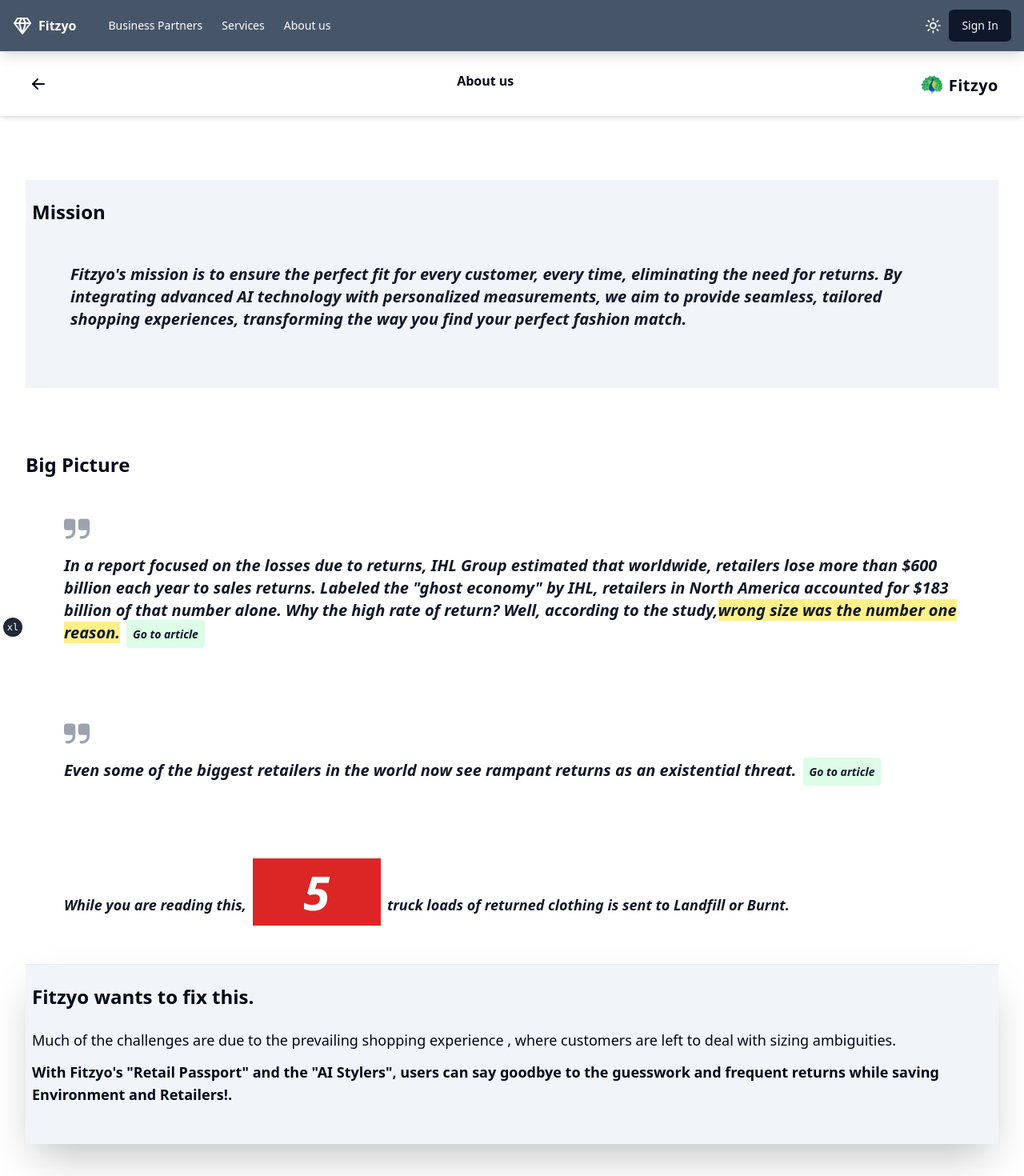
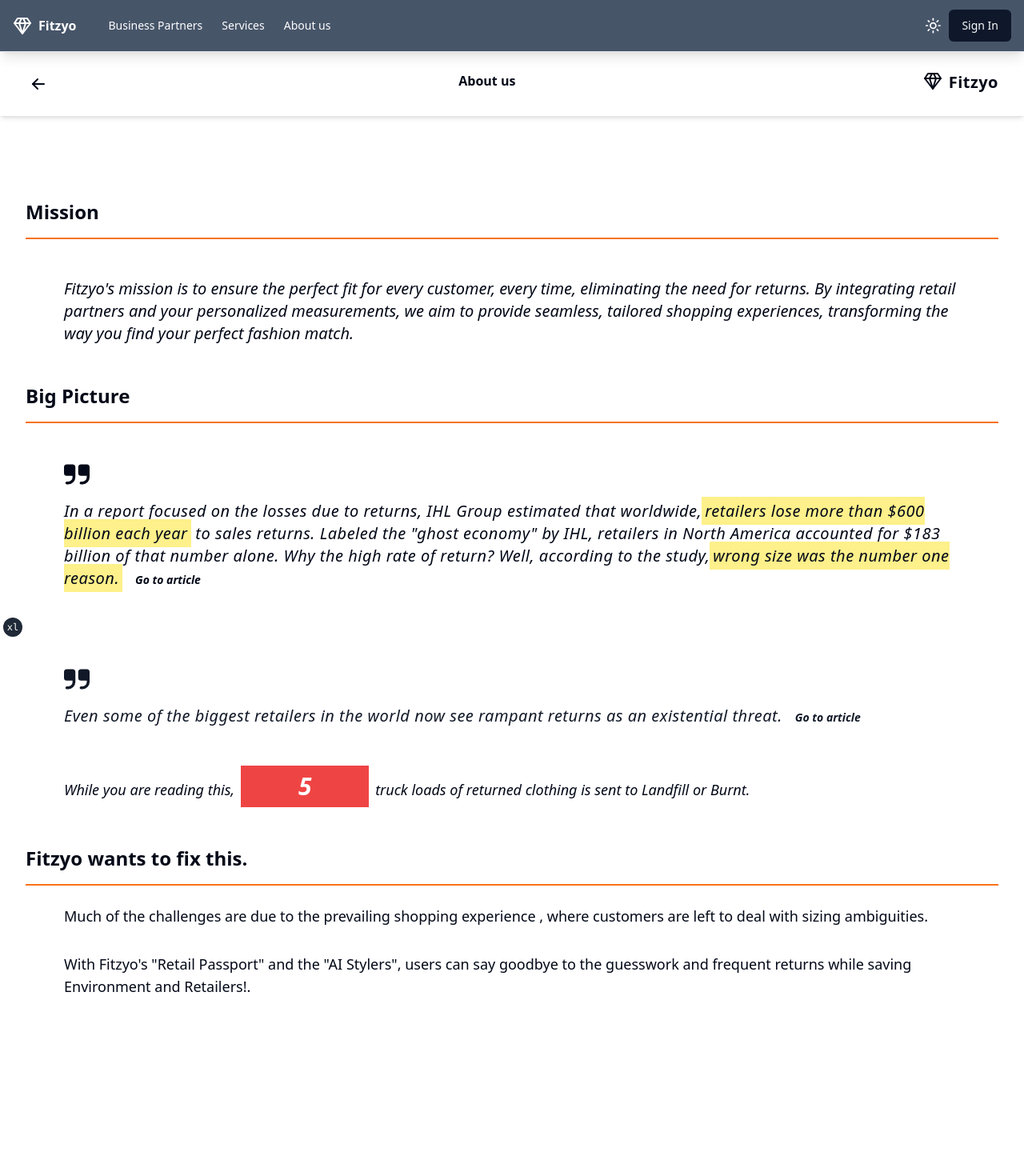
Before and after one commit to sunprema/fitzyo, a Next.js app: page /aboutUs in a window 1280 px wide. Shown: the top 1470 px of the page at 80% size. After the commit the page ends 1255 px from the top, so only its background shows below. Built offline with nearby package versions, Linux system fonts and the light colour scheme; what @supabase/auth-helpers-nextjs would draw is missing.

Commit message:
minor ui changes

```diff
--- a/src/app/(retailPassports)/showRetailPassports/retailPassport.tsx
+++ b/src/app/(retailPassports)/showRetailPassports/retailPassport.tsx
@@ -40,7 +40,7 @@
 
     return (
 
-    <Card className="w-[350px]">
+    <Card className="group w-[350px] shadow-2xl border-orange-500 dark:shadow-orange-400 dark:border-orange-500 hover:border-orange-500 hover:shadow-orange-400">
 
       <CardHeader>
         <Link href={`/useRetailPassport/${userRetailPassport.id}`}>
--- a/src/app/aboutUs/page.tsx
+++ b/src/app/aboutUs/page.tsx
@@ -3,6 +3,7 @@
 import { useEffect, useState } from 'react';
 import Link from 'next/link';
 import BackButton from '../../components/backButton';
+import { Gem } from 'lucide-react';
 
 const AboutUs = () => {
   const [seconds, setSeconds] = useState(0);
@@ -15,52 +16,49 @@
 
   return (
     <>
-      <div className={'w-full'}>
+      <div className={"w-full"}>
         {/*Header */}
-        <nav className={'items-center  py-6 shadow-md'}>
-          <div className={'container mx-auto flex justify-between gap-3'}>
+        <nav className="items-center  py-6 shadow-md">
+          <div className="container mx-auto flex justify-between gap-3">
             <BackButton />
-
-            <h4 className={'font-semibold'}> About us</h4>
-            <Link
-              href="/"
-              className="font-sans text-xl font-bold tracking-wide subpixel-antialiased hover:font-extrabold"
-            >
-              {' '}
-              <span className={'text-2xl'}>&#129434;</span> Fitzyo
-            </Link>
+            <h4 className="font-semibold"> About us</h4>
+          <Link href="/">
+          <div className="flex gap-2"><Gem className="h-6 w-6" />
+            <h4 className="font-sans text-xl font-bold tracking-wide subpixel-antialiased hover:font-extrabold">Fitzyo</h4>
+          </div>
+          </Link>
           </div>
         </nav>
       </div>
 
-      <div className={'container mx-auto'}>
-        <div className="mt-20 bg-slate-100 px-2 py-6 text-2xl font-bold">
-          <h1>Mission</h1>
+      <div className={"container mx-auto"}>
+        <div className="mt-20 py-6">
+          <h1 className="border-b-2 border-orange-500 pb-4 text-2xl font-bold">Mission</h1>
           <blockquote
             className={
-              'from-neutral-300 p-12 text-xl font-semibold italic text-gray-900 dark:text-white'
+              'pt-12 px-12 pb-6 text-xl font-light italic'
             }
           >
             Fitzyo&apos;s mission is to ensure the perfect fit for every customer, every time,
-            eliminating the need for returns. By integrating advanced AI technology with
+            eliminating the need for returns. By integrating retail partners and your
             personalized measurements, we aim to provide seamless, tailored shopping experiences,
             transforming the way you find your perfect fashion match.
           </blockquote>
         </div>
 
-        <div className="mt-20 text-2xl font-bold">
-          <h1>Big Picture</h1>
-        </div>
+        <div>
+        <h1 className="border-b-2 border-orange-500 pb-4 text-2xl font-semibold">Big Picture</h1>
+
 
         <div>
           <blockquote
             cite="https://www.liveabout.com/the-high-cost-of-retail-returns-2890350"
             className={
-              'from-neutral-300 p-12 text-xl font-semibold italic text-gray-900 dark:text-white'
+              'p-12 text-xl font-semibold italic dark:text-white'
             }
           >
             <svg
-              className="mb-4 h-8 w-8 text-gray-400 dark:text-gray-600"
+              className="mb-4 h-8 w-8"
               aria-hidden="true"
               xmlns="http://www.w3.org/2000/svg"
               fill="currentColor"
@@ -68,15 +66,15 @@
             >
               <path d="M6 0H2a2 2 0 0 0-2 2v4a2 2 0 0 0 2 2h4v1a3 3 0 0 1-3 3H2a1 1 0 0 0 0 2h1a5.006 5.006 0 0 0 5-5V2a2 2 0 0 0-2-2Zm10 0h-4a2 2 0 0 0-2 2v4a2 2 0 0 0 2 2h4v1a3 3 0 0 1-3 3h-1a1 1 0 0 0 0 2h1a5.006 5.006 0 0 0 5-5V2a2 2 0 0 0-2-2Z" />
             </svg>
-            <i>
+            <i className='font-light tracking-wide'>
               In a report focused on the losses due to returns, IHL Group estimated that worldwide,
-              retailers lose more than $600 billion each year to sales returns. Labeled the
+              <span className="bg-yellow-200 p-1 dark:font-extrabold dark:text-black">retailers lose more than $600 billion each year</span> to sales returns. Labeled the
               &quot;ghost economy&quot; by IHL, retailers in North America accounted for $183
               billion of that number alone. Why the high rate of return? Well, according to the
-              study,<span className={'bg-yellow-200'}>wrong size was the number one reason.</span>
+              study,<span className="bg-yellow-200 p-1 dark:font-extrabold dark:text-black">wrong size was the number one reason.</span>
             </i>
             <a
-              className={'mx-2 rounded-sm bg-green-100 p-2 text-sm'}
+              className={'mx-2 rounded-sm  p-2 text-sm'}
               href="https://www.liveabout.com/the-high-cost-of-retail-returns-2890350"
               target="_blank"
             >
@@ -86,12 +84,10 @@
 
           <blockquote
             cite="https://www.theatlantic.com/magazine/archive/2021/11/free-returns-online-shopping/620169/"
-            className={
-              'from-neutral-300 p-12 text-xl font-semibold italic text-gray-900 dark:text-white'
-            }
+            className="pt-12 px-12 pb-12 text-xl font-semibold italic text-gray-900 dark:text-white"
           >
             <svg
-              className="mb-4 h-8 w-8 text-gray-400 dark:text-gray-600"
+              className="mb-4 h-8 w-8"
               aria-hidden="true"
               xmlns="http://www.w3.org/2000/svg"
               fill="currentColor"
@@ -99,12 +95,13 @@
             >
               <path d="M6 0H2a2 2 0 0 0-2 2v4a2 2 0 0 0 2 2h4v1a3 3 0 0 1-3 3H2a1 1 0 0 0 0 2h1a5.006 5.006 0 0 0 5-5V2a2 2 0 0 0-2-2Zm10 0h-4a2 2 0 0 0-2 2v4a2 2 0 0 0 2 2h4v1a3 3 0 0 1-3 3h-1a1 1 0 0 0 0 2h1a5.006 5.006 0 0 0 5-5V2a2 2 0 0 0-2-2Z" />
             </svg>
-            <i>
+
+            <i className='font-light tracking-wide'>
               Even some of the biggest retailers in the world now see rampant returns as an
               existential threat.
             </i>
             <a
-              className={'mx-2 rounded-sm bg-green-100 p-2 text-sm'}
+              className={'mx-2 rounded-sm p-2 text-sm'}
               href="https://www.theatlantic.com/magazine/archive/2021/11/free-returns-online-shopping/620169/"
               target="_blank"
             >
@@ -112,32 +109,29 @@
             </a>
           </blockquote>
 
-          <blockquote
-            className={
-              'from-neutral-300 p-12 text-xl font-semibold italic text-gray-900 dark:text-white'
-            }
-          >
-            <h1 className={'mx-auto text-lg font-semibold'}>
+
+            <h1 className="text-lg font-medium italic px-12 pb-12">
               While you are reading this,
-              <div
+              <span
                 className={
-                  'mx-2 inline-block w-40 bg-red-600 p-3 text-center  text-6xl font-extrabold text-white'
+                  'mx-2 inline-block w-40 bg-red-500 p-2 text-center  text-3xl font-extrabold text-white'
                 }
               >
                 {seconds}
-              </div>
+              </span>
               truck loads of returned clothing is sent to Landfill or Burnt.
             </h1>
-          </blockquote>
-          <div className={'bg-slate-100 shadow-2xl'}>
-            <div className="border-spacing-8 border-t border-solid px-2 py-6 text-2xl font-bold">
-              <h4>Fitzyo wants to fix this.</h4>
-            </div>
-            <h1 className={'mx-auto mb-2 px-2 pb-1 text-lg font-medium'}>
+
+
+          </div>
+          <div>
+          <h1 className="border-b-2 border-orange-500 pb-4 text-2xl font-semibold">Fitzyo wants to fix this.</h1>
+
+            <h1 className={'mb-2 px-12 py-6 text-lg font-medium'}>
               Much of the challenges are due to the prevailing shopping experience , where customers
               are left to deal with sizing ambiguities.
             </h1>
-            <h1 className={'mx-auto mb-12 px-2 pb-12 text-lg font-semibold'}>
+            <h1 className={'mb-2 px-12 text-lg font-medium'}>
               With Fitzyo&apos;s &quot;Retail Passport&quot; and the &quot;AI Stylers&quot;, users
               can say goodbye to the guesswork and frequent returns while saving Environment and
               Retailers!.
--- a/src/app/layout.tsx
+++ b/src/app/layout.tsx
@@ -44,14 +44,16 @@
           )}
         >
           <ThemeProvider attribute="class" defaultTheme="system" enableSystem>
+            <ConfigProvider>
             <div className="relative flex min-h-screen flex-col">
               <SiteHeader />
               <div className="flex-1">
-              <ConfigProvider>{children}</ConfigProvider>
+                {children}
               </div>
             </div>
             <TailwindIndicator />
             <Toaster />
+            </ConfigProvider>
           </ThemeProvider>
         </body>
       </html>
--- a/src/app/signIn/page.tsx
+++ b/src/app/signIn/page.tsx
@@ -80,15 +80,8 @@
               },
             }}
           />
-        ) : (
-          <div>
-            <div>Logged in!</div>
-            <button onClick={() => supabase.auth.signOut()}>Sign out</button>
-            <p>
-              <pre>{JSON.stringify(session, null, 2)}</pre>
-            </p>
-          </div>
-        )}
+        ) : null
+      }
       </div>
     </div>
   );
```
